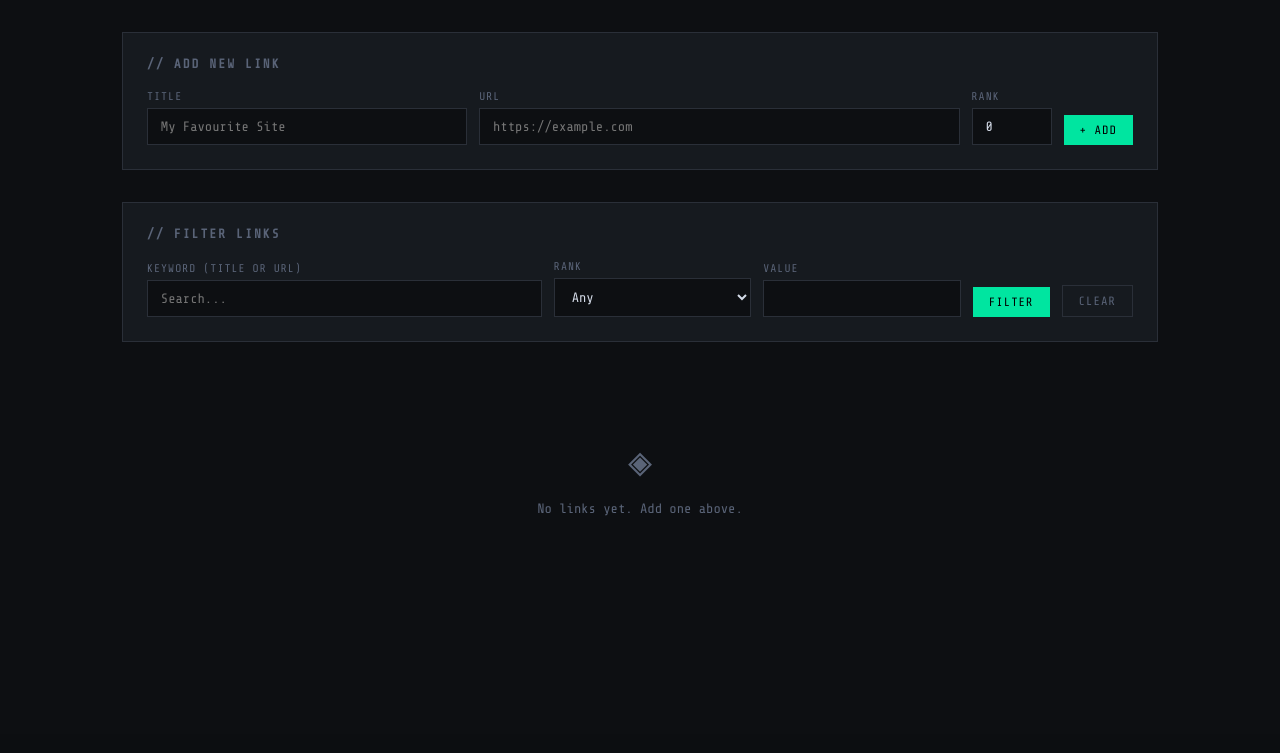
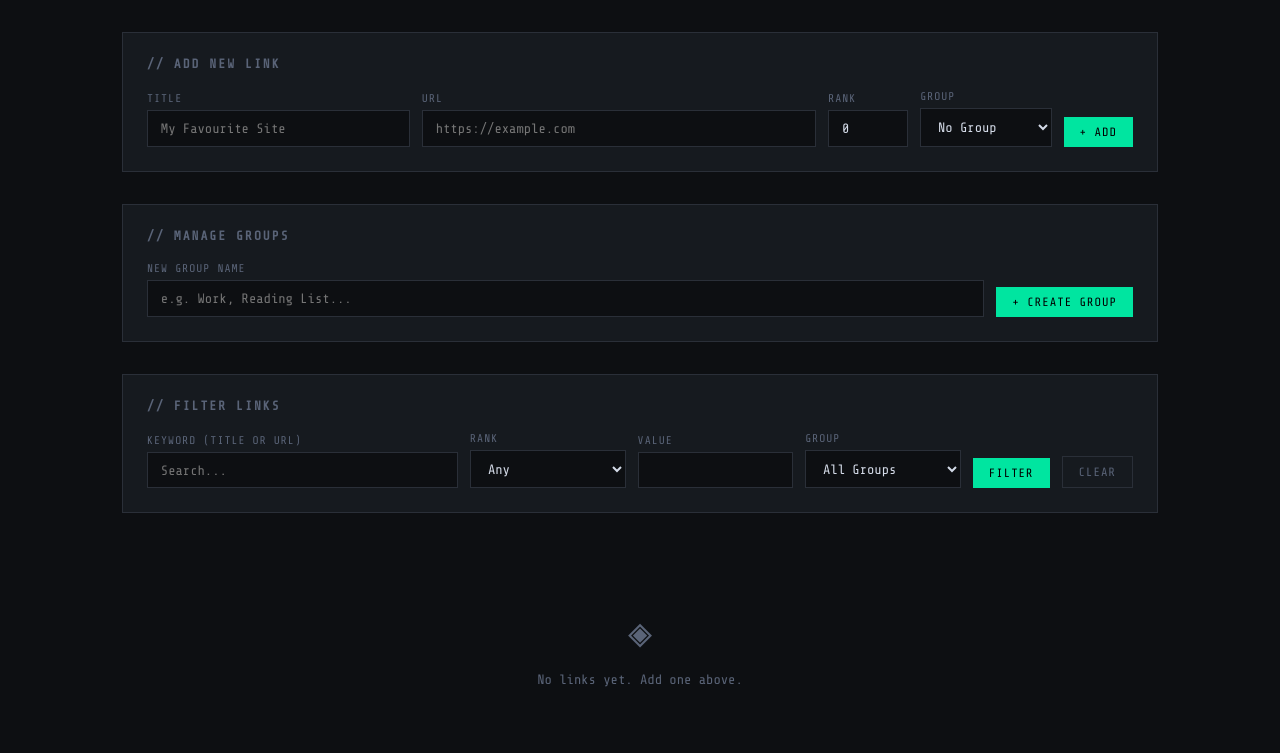
Before and after one commit to garfield-arlene/stelr, a Flask app: template templates/index.html in a window 1280 px wide. Shown: the part 66-819 px from the top of the page. Before the commit the page ends 582 px from the top, so only its background shows below. Run offline with Flask 3, Linux system fonts and the light colour scheme; the template is opened without the code that fills it, so the values that code supplies are empty.

Commit message:
Add group feature Add sort feature Update version

```diff
--- a/app.py
+++ b/app.py
@@ -16,7 +16,7 @@ logger = logging.getLogger(__name__)
 
 app = Flask(__name__)
 app.secret_key = os.environ.get("SECRET_KEY", "stelr-secret-change-me")
-APP_VERSION = "3.0.0"
+APP_VERSION = "3.5.0"
 APP_NAME = "Stelr"
 
 SESSION_TIMEOUT_MINUTES = int(os.environ.get("SESSION_TIMEOUT_MINUTES", "30"))
@@ -174,27 +174,71 @@ def filter_links(links, query, rank_op, rank_val):
     return links
 
 
+def filter_by_group(links, group_filter):
+    if group_filter == "__ungrouped__":
+        return [l for l in links if not l.get("group_id")]
+    if group_filter:
+        return [l for l in links if l.get("group_id") == group_filter]
+    return links
+
+
+SORT_FIELDS = {
+    "rank":  lambda l: l.get("rank", 0),
+    "title": lambda l: l.get("title", "").lower(),
+    "url":   lambda l: l.get("url", "").lower(),
+}
+
+
+def sort_links(links, sort_field, direction):
+    key_fn = SORT_FIELDS.get(sort_field, SORT_FIELDS["rank"])
+    return sorted(links, key=key_fn, reverse=(direction == "desc"))
+
+
+def resolve_group_id(storage, user_id, group_id):
+    """Return group_id if it belongs to user_id, else ''."""
+    if not group_id:
+        return ""
+    valid_ids = {g["id"] for g in storage.get_groups(user_id)}
+    return group_id if group_id in valid_ids else ""
+
+
 @app.route("/")
 @login_required
 def index():
-    links = get_storage().get_all(current_user.id)
-    links.sort(key=lambda x: x.get("rank", 0))
-    query    = request.args.get("q", "").strip()
-    rank_op  = request.args.get("rank_op", "").strip()
-    rank_val = request.args.get("rank_val", "").strip()
+    storage = get_storage()
+    links  = storage.get_all(current_user.id)
+    groups = storage.get_groups(current_user.id)
+    group_map = {g["id"]: g["name"] for g in groups}
+
+    query        = request.args.get("q", "").strip()
+    rank_op      = request.args.get("rank_op", "").strip()
+    rank_val     = request.args.get("rank_val", "").strip()
+    group_filter = request.args.get("group", "").strip()
+    sort_field   = request.args.get("sort", "rank").strip()
+    sort_dir     = request.args.get("dir", "asc").strip()
+    if sort_dir not in ("asc", "desc"):
+        sort_dir = "asc"
+    if sort_field not in SORT_FIELDS:
+        sort_field = "rank"
+
     links = filter_links(links, query, rank_op, rank_val)
-    return render_template("index.html", links=links, backend=STORAGE_BACKEND,
-                           version=APP_VERSION, app_name=APP_NAME,
+    links = filter_by_group(links, group_filter)
+    links = sort_links(links, sort_field, sort_dir)
+
+    return render_template("index.html", links=links, groups=groups, group_map=group_map,
+                           backend=STORAGE_BACKEND, version=APP_VERSION, app_name=APP_NAME,
                            timeout=SESSION_TIMEOUT_MINUTES,
-                           filter_q=query, filter_rank_op=rank_op, filter_rank_val=rank_val)
+                           filter_q=query, filter_rank_op=rank_op, filter_rank_val=rank_val,
+                           filter_group=group_filter, sort_field=sort_field, sort_dir=sort_dir)
 
 
 @app.route("/add", methods=["POST"])
 @login_required
 def add():
-    title = request.form.get("title", "").strip()
-    url   = request.form.get("url", "").strip()
-    rank  = request.form.get("rank", "0").strip()
+    title    = request.form.get("title", "").strip()
+    url      = request.form.get("url", "").strip()
+    rank     = request.form.get("rank", "0").strip()
+    group_id = request.form.get("group_id", "").strip()
     if not title or not url:
         flash("Title and URL are required.", "error")
         return redirect(url_for("index"))
@@ -202,8 +246,10 @@ def add():
         rank = int(rank)
     except ValueError:
         rank = 0
-    get_storage().add({"user_id": current_user.id, "title": title,
-                        "url": url, "rank": rank})
+    storage = get_storage()
+    group_id = resolve_group_id(storage, current_user.id, group_id)
+    storage.add({"user_id": current_user.id, "title": title,
+                 "url": url, "rank": rank, "group_id": group_id})
     flash(f"'{title}' added!", "success")
     return redirect(url_for("index"))
 
@@ -213,6 +259,38 @@ def add():
 def delete(link_id):
     get_storage().delete(link_id, current_user.id)
     flash("Link deleted.", "info")
+    return redirect(url_for("index"))
+
+
+@app.route("/groups/create", methods=["POST"])
+@login_required
+def create_group():
+    name = request.form.get("name", "").strip()
+    if not name:
+        flash("Group name is required.", "error")
+    else:
+        get_storage().create_group(current_user.id, name)
+        flash(f"Group '{name}' created.", "success")
+    return redirect(url_for("index"))
+
+
+@app.route("/groups/rename/<group_id>", methods=["POST"])
+@login_required
+def rename_group(group_id):
+    name = request.form.get("name", "").strip()
+    if not name:
+        flash("Group name is required.", "error")
+    else:
+        get_storage().rename_group(group_id, current_user.id, name)
+        flash("Group renamed.", "success")
+    return redirect(url_for("index"))
+
+
+@app.route("/groups/delete/<group_id>", methods=["POST"])
+@login_required
+def delete_group(group_id):
+    get_storage().delete_group(group_id, current_user.id)
+    flash("Group deleted. Its links are now ungrouped.", "info")
     return redirect(url_for("index"))
 
 
@@ -240,15 +318,18 @@ def change_password():
 @app.route("/update/<link_id>", methods=["POST"])
 @login_required
 def update(link_id):
-    title = request.form.get("title", "").strip()
-    url   = request.form.get("url", "").strip()
-    rank  = request.form.get("rank", "0").strip()
+    title    = request.form.get("title", "").strip()
+    url      = request.form.get("url", "").strip()
+    rank     = request.form.get("rank", "0").strip()
+    group_id = request.form.get("group_id", "").strip()
     try:
         rank = int(rank)
     except ValueError:
         rank = 0
-    get_storage().update(link_id, {"title": title, "url": url, "rank": rank},
-                          current_user.id)
+    storage = get_storage()
+    group_id = resolve_group_id(storage, current_user.id, group_id)
+    storage.update(link_id, {"title": title, "url": url, "rank": rank, "group_id": group_id},
+                    current_user.id)
     flash("Link updated.", "success")
     return redirect(url_for("index"))
 
--- a/docker-compose.yml
+++ b/docker-compose.yml
@@ -1,7 +1,7 @@
 version: "3.9"
 
 # ─────────────────────────────────────────────
-# Stelr v3.0.0 — docker compose
+# Stelr v3.5.0 — docker compose
 # Usage:
 #   XML (default):    docker compose up
 #   YAML:             docker compose --profile yaml up
@@ -14,7 +14,7 @@ version: "3.9"
 # ─────────────────────────────────────────────
 
 x-app-base: &app-base
-  image: stelr:3.0.0
+  image: stelr:3.5.0
   restart: unless-stopped
   ports:
     - "8082:5000"
--- a/templates/index.html
+++ b/templates/index.html
@@ -55,7 +55,7 @@
                  padding: 1.5rem; margin-bottom: 2rem; }
     .add-panel h2 { font-family: var(--mono); font-size: 0.8rem; color: var(--muted);
                     text-transform: uppercase; letter-spacing: 2px; margin-bottom: 1.2rem; }
-    .form-row { display: grid; grid-template-columns: 2fr 3fr 80px auto;
+    .form-row { display: grid; grid-template-columns: 2fr 3fr 80px 1fr auto;
                 gap: 0.75rem; align-items: end; }
     label { display: block; font-size: 0.7rem; color: var(--muted); font-family: var(--mono);
             text-transform: uppercase; letter-spacing: 1px; margin-bottom: 0.35rem; }
@@ -64,8 +64,20 @@
       color: var(--text); font-family: var(--mono); font-size: 0.85rem;
       padding: 0.6rem 0.8rem; outline: none; transition: border-color 0.15s; }
     input:focus, select:focus { border-color: var(--accent); }
-    .filter-row { display: grid; grid-template-columns: 2fr 1fr 1fr auto auto;
+    .filter-row { display: grid; grid-template-columns: 2fr 1fr 1fr 1fr auto auto;
                   gap: 0.75rem; align-items: end; }
+    .group-row { display: grid; grid-template-columns: 2fr auto;
+                 gap: 0.75rem; align-items: end; }
+    .group-list { list-style: none; margin-top: 1rem; }
+    .group-list li { display: flex; align-items: center; justify-content: space-between;
+                      padding: 0.5rem 0; border-bottom: 1px solid var(--border);
+                      font-family: var(--mono); font-size: 0.8rem; }
+    .group-list li:last-child { border-bottom: none; }
+    .group-badge { font-family: var(--mono); font-size: 0.7rem; color: var(--accent2);
+                    background: rgba(0,153,255,0.08); border: 1px solid rgba(0,153,255,0.25);
+                    padding: 2px 8px; display: inline-block; }
+    th a.sort-link { color: inherit; text-decoration: none; }
+    th a.sort-link:hover { color: var(--accent); }
     @media (max-width: 700px) { .filter-row { grid-template-columns: 1fr; } }
     .modal-overlay { position: fixed; inset: 0; background: rgba(0,0,0,0.65);
                       display: flex; align-items: center; justify-content: center; z-index: 200; }
@@ -96,7 +108,7 @@
     .edit-row td { padding: 0.6rem 1rem; background: rgba(0,229,160,0.03);
                    border-bottom: 1px solid var(--accent); }
     .edit-row.open { display: table-row; }
-    .edit-form-inner { display: grid; grid-template-columns: 2fr 3fr 80px auto;
+    .edit-form-inner { display: grid; grid-template-columns: 2fr 3fr 80px 1fr auto;
                        gap: 0.6rem; align-items: end; }
     .empty { text-align: center; padding: 4rem 2rem; color: var(--muted);
              font-family: var(--mono); font-size: 0.85rem; }
@@ -149,6 +161,15 @@
           <input type="number" name="rank" value="0" min="0">
         </div>
         <div>
+          <label>Group</label>
+          <select name="group_id">
+            <option value="">No Group</option>
+            {% for g in groups %}
+            <option value="{{ g.id }}">{{ g.name }}</option>
+            {% endfor %}
+          </select>
+        </div>
+        <div>
           <label>&nbsp;</label>
           <button type="submit" class="btn btn-primary">+ ADD</button>
         </div>
@@ -157,8 +178,42 @@
   </div>
 
   <div class="add-panel">
+    <h2>// Manage Groups</h2>
+    <form method="POST" action="/groups/create">
+      <div class="group-row">
+        <div>
+          <label>New Group Name</label>
+          <input type="text" name="name" placeholder="e.g. Work, Reading List..." required>
+        </div>
+        <div>
+          <button type="submit" class="btn btn-primary">+ Create Group</button>
+        </div>
+      </div>
+    </form>
+    {% if groups %}
+    <ul class="group-list">
+      {% for g in groups %}
+      <li>
+        <span class="group-badge">{{ g.name }}</span>
+        <div class="actions">
+          <button type="button" class="btn btn-secondary btn-sm"
+                  onclick="renameGroup('{{ g.id }}', '{{ g.name|e }}')">Rename</button>
+          <form method="POST" action="/groups/delete/{{ g.id }}"
+                onsubmit="return confirm('Delete group \'{{ g.name|e }}\'? Its links will become ungrouped.')">
+            <button type="submit" class="btn btn-danger btn-sm">Delete</button>
+          </form>
+        </div>
+      </li>
+      {% endfor %}
+    </ul>
+    {% endif %}
+  </div>
+
+  <div class="add-panel">
     <h2>// Filter Links</h2>
     <form method="GET" action="/">
+      <input type="hidden" name="sort" value="{{ sort_field }}">
+      <input type="hidden" name="dir" value="{{ sort_dir }}">
       <div class="filter-row">
         <div>
           <label>Keyword (title or URL)</label>
@@ -180,6 +235,16 @@
           <input type="number" name="rank_val" value="{{ filter_rank_val }}">
         </div>
         <div>
+          <label>Group</label>
+          <select name="group">
+            <option value="" {% if filter_group == "" %}selected{% endif %}>All Groups</option>
+            <option value="__ungrouped__" {% if filter_group == "__ungrouped__" %}selected{% endif %}>Ungrouped</option>
+            {% for g in groups %}
+            <option value="{{ g.id }}" {% if filter_group == g.id %}selected{% endif %}>{{ g.name }}</option>
+            {% endfor %}
+          </select>
+        </div>
+        <div>
           <label>&nbsp;</label>
           <button type="submit" class="btn btn-primary">Filter</button>
         </div>
@@ -191,11 +256,22 @@
     </form>
   </div>
 
+  {% macro sort_header(field, label) -%}
+    {%- set next_dir = 'desc' if (sort_field == field and sort_dir == 'asc') else 'asc' -%}
+    <a class="sort-link" href="{{ url_for('index', q=filter_q, rank_op=filter_rank_op, rank_val=filter_rank_val, group=filter_group, sort=field, dir=next_dir) }}">{{ label }}{% if sort_field == field %}{{ ' ▲' if sort_dir == 'asc' else ' ▼' }}{% endif %}</a>
+  {%- endmacro %}
+
   {% if links %}
   <div class="table-wrap">
     <table>
       <thead>
-        <tr><th>Rank</th><th>Title</th><th>URL</th><th>Actions</th></tr>
+        <tr>
+          <th>{{ sort_header('rank', 'Rank') }}</th>
+          <th>{{ sort_header('title', 'Title') }}</th>
+          <th>{{ sort_header('url', 'URL') }}</th>
+          <th>Group</th>
+          <th>Actions</th>
+        </tr>
       </thead>
       <tbody>
         {% for link in links %}
@@ -203,6 +279,13 @@
           <td><span class="rank-badge">{{ link.rank }}</span></td>
           <td class="link-title">{{ link.title }}</td>
           <td class="link-url"><a href="{{ link.url }}" target="_blank" rel="noopener">{{ link.url }}</a></td>
+          <td>
+            {% if link.group_id and group_map.get(link.group_id) %}
+            <span class="group-badge">{{ group_map[link.group_id] }}</span>
+            {% else %}
+            <span style="color:var(--muted)">—</span>
+            {% endif %}
+          </td>
           <td>
             <div class="actions">
               <button class="btn btn-secondary btn-sm" onclick="toggleEdit('{{ link.id }}')">Edit</button>
@@ -214,12 +297,21 @@
           </td>
         </tr>
         <tr class="edit-row" id="edit-{{ link.id }}">
-          <td colspan="4">
+          <td colspan="5">
             <form method="POST" action="/update/{{ link.id }}">
               <div class="edit-form-inner">
                 <div><label>Title</label><input type="text" name="title" value="{{ link.title }}" required></div>
                 <div><label>URL</label><input type="url" name="url" value="{{ link.url }}" required></div>
                 <div><label>Rank</label><input type="number" name="rank" value="{{ link.rank }}" min="0"></div>
+                <div>
+                  <label>Group</label>
+                  <select name="group_id">
+                    <option value="" {% if not link.group_id %}selected{% endif %}>No Group</option>
+                    {% for g in groups %}
+                    <option value="{{ g.id }}" {% if link.group_id == g.id %}selected{% endif %}>{{ g.name }}</option>
+                    {% endfor %}
+                  </select>
+                </div>
                 <div>
                   <label>&nbsp;</label>
                   <div style="display:flex;gap:0.4rem">
@@ -239,7 +331,7 @@
   {% else %}
   <div class="empty">
     <div class="big">◈</div>
-    {% if filter_q or filter_rank_op %}
+    {% if filter_q or filter_rank_op or filter_group %}
     No links match your filter. <a href="/" style="color:var(--accent2)">Clear filter</a>
     {% else %}
     No links yet. Add one above.
@@ -273,6 +365,21 @@
     document.getElementById('edit-' + id).classList.toggle('open');
   }
 
+  function renameGroup(groupId, currentName) {
+    const name = prompt('Rename group:', currentName);
+    if (name === null || !name.trim()) return;
+    const form = document.createElement('form');
+    form.method = 'POST';
+    form.action = '/groups/rename/' + groupId;
+    const input = document.createElement('input');
+    input.type = 'hidden';
+    input.name = 'name';
+    input.value = name.trim();
+    form.appendChild(input);
+    document.body.appendChild(form);
+    form.submit();
+  }
+
   function openChangePasswordModal() {
     document.getElementById('change-pw-form').reset();
     document.getElementById('change-pw-error').style.display = 'none';
```
Also changed, not shown: plugins/base.py (+18 -0 lines), plugins/html_plugin.py (+62 -8 lines), plugins/mysql_plugin.py (+59 -6 lines), plugins/postgresql_plugin.py (+61 -6 lines), plugins/xml_plugin.py (+56 -8 lines), plugins/yaml_plugin.py (+35 -3 lines), README.md, 2 other files.
